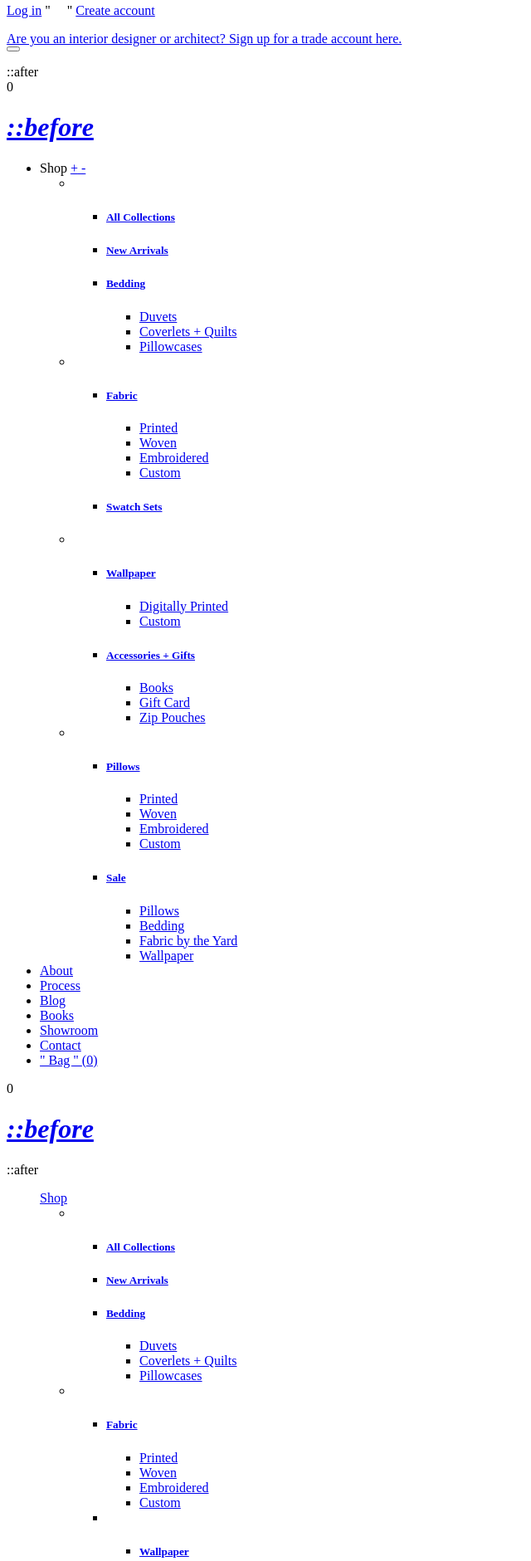
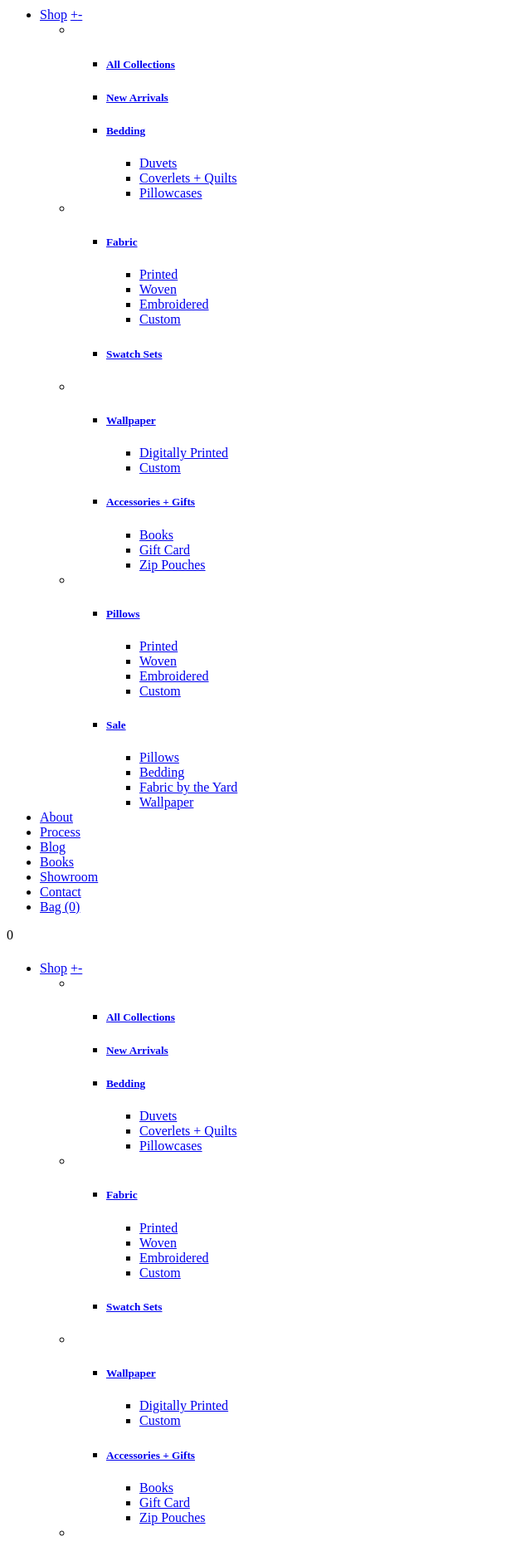
Before and after one commit to jla1084/html-navbar, a plain HTML site: page index.html in a window 1280 px wide. Shown: the part 38-1919 px from the top of the page at 83% size, without its empty margins (0-640 px from the left). Drawn offline with Linux system fonts and the light colour scheme.

Commit message:
Update index.html

```diff
--- a/index.html
+++ b/index.html
@@ -1,209 +1,87 @@
-<head>...</head>
-  <body id="rebecca-atwood-designs" class="<template-index">
-    <div class="header_wrapper offset-nav">
-      <div class="info-bar showMobile">
-        <div class="wrapper">
-          <div class="text-left">
-            <p class="site-header--text-links marketing-link">
-              <a href="/account/login" id="customer_login_link">Log in</a>
-              "
-
-                        &nbsp;  &nbsp;
-                        "
-              <a href="/account/register" id="customer_register_link">Create account
-              </a>
-            </p>
-          </div>
-        <div class="marketing-top marketing-top--hidden">
-          <a class="marketing-link" href="https://rebeccaatwood.com/pages/trade">Are
-          you an interior designer or architect? Sign up for a trade account here.
-          </a>
-        </div?
-      <div class="header-search__wrapper">
-        <div class="header-search">
-          <form action="/search" method="get" class="input-group search" role=
-          "search">
-            <inpute class="search-bar snize-input-style" type="search" name="q"
-            placeholder="Search" autocomplete="off">
-            <button type="submit" class="btn search-btn"></button>
-          </form>
-        </div>
-      </div>
-      ::after
-    </div>
-  </div>
-</div>
-<div id="sticky-nav-sticky-wrapper" class="sticky-wrapper" style="height: 80px;">
-  <div id="sticky-nav" class="header_wrapper">
-    <header class="site-header showMobile" role="banner">
+<header class="site-header showDesktop" role="banner">
       <div class="wrapper nav-wrapper">
         <div class="nav--desktop">
-          <div class="mobile wrapper">
+          <div class="mobile-wrapper">
   <div class="header-cart__wrapper hidden-lg">
-              <a href="/cart" class="CartToggle header-cart">
-                <i class="icon icon-ra_bag"></i>
-              </a>
-              <span class="header-cart__bubble cartCount has-items cartCount updater
-              hidden-count">0</span>
+    <a href="/cart" class="CartToggle header-cart"><i class="icon icon-ra_bag"></i></a>
+    <span class="header-cart__bubble cartCount has-items cartCount-updater  hidden-count">0</span>
   </div>
   <div class="logo-wrapper ">
-            <h1 class="h4 header-logo" itemscope itemtype="http://schema.org/
-            Organization">
-              <a href="L" itemcrop="url">
-                <i class="icon icon-ra_primary-logo">
-                  ::before
-                </i>
-              </a>
+      <h1 class="h4 header-logo" itemscope="" itemtype="http://schema.org/Organization">
+        <a href="/" itemprop="url"><i class="icon icon-ra_primary-logo"></i></a>
       </h1>
   </div>
-          <a href class="menuToggle header-hamburger"></a>
+  <a href="" class="menuToggle header-hamburger"></a>
 </div>
-      <div class="header-menu nav wrapper">
+<div class="header-menu nav-wrapper">
   <ul class="main-menu accessibleNav">
   <li class="grandparent  kids-4">
-            <a ref="#" class="nav-link: id="Shop">Shop</a>
-            <a href="#" class="nav-carat">
-                <span class="plus">+</span>
-                <span class="minus">-</span>
-              </a>
+    <a href="#" class="nav-link" id="Shop">Shop</a>
+    <a href="#" class="nav-carat"><span class="plus">+</span><span class="minus">-</span></a>
       <div class="main-menu-dropdown">
         <ul class="main-menu-dropdown--list">
-                <li areia-haspopup="tru">
-                  <ul class="collection-nav--child">
-                    <li class="collection-nav--child-link">
-                      <h5>
-                        <a href="/collections/all">All Collections</a>
-                      </h5>
-                    </li>
-                    <li class="collection-nav--child-link">
-                      <h5>
-                        <a href="/collections/new-arrivals">New Arrivals</a>
-                      </h5>
-                    </li>
-                    <li class="collection-nav--child-link">
-                      <h5>
-                        <a href="/collections/bedding">Bedding</a>
-                      </h5>
-                    <ul class="collection-nav--granchild">
-                      <li class="collection-nav--granchild-link">
-                        <a href="/collections/duvets">Duvets</a>
-                      </li>
-                      <li class="collection-nav--granchild-link">
-                        <a href="/collections/quilts">Coverlets + Quilts</a>
-                      </li>
-                      <li class="collection-nav--grandchild-link">
-                        <a href="/collections/pillowcases">Pillowcases</a>
-                      </li>
-                    </ul>
-                  </li>
-                </ul>
-              </li>
-            <li aria-haspopup="true">
-              <ul class:"collection-nav--child">
-                <li class="collection-nav--child-link">
-                  <h5>
-                    <a href="/collections/fabric-by-the-yard">Fabric</a>
-                  </h5>
-                <ul class="collection-nav--grandchild">
-                  <li class=:collection-nav--grandchild-link">
-                    <a href="/collections/fabric-by-the-yeard/Printed">
-                      Printed</a>
-                  </li>
-                  <li class=:collection-nav--grandchild-link">
-                    <a href="/collections/fabric-by-the-yeard/Woven">Woven
-                    </a>
-                  </li>
-                  <li class=:collection-nav--grandchild-link">
-                    <a href="/collections/emboridered-fabrics">Embroidered
-                    </a>
-                  </li>
-                  <li class=:collection-nav--grandchild-link">
-                    <a href="/cpages/custom-order-faq">Custom</a>
-                  </li>
-                </ul>
-              </li>
-            <li class="collection-nav--child-link">
-              <h5>
-                <a href="/collections/swatch-sets">Swatch Sets</a>
-              </h5>
-            </li>
-          </ul>
-        </li>
 <li aria-haspopup="true">
     <ul class="collection-nav--child">
-            <li class="collection-nav--child-link">
-              <h5>
-                <a href="/collections/wallpapers">Wallpaper</a>
-              </h5>
-              <ul class="collection-nav--granschild">
-                <li class="collection-nav-grandchild-link">
-                  <a href="/collection/wallpapers">Digitally Printed</a>
+      <li class="collection-nav--child-link"><h5><a href="/collections/all">All Collections</a></h5>
       </li>
-                <li class="collection-nav--grandchild-link">
-                  <a href="/pages/custom-order-faq">Custom</a>
+      <li class="collection-nav--child-link"><h5><a href="/collections/new-arrivals">New Arrivals</a></h5>
       </li>
-              </ul>
-            </li>
-            <li class="collection-nav-child-link">
-              <h5>
-                <a href="/collections/accessories-gift">Accessories +
-                  Gifts</a>
-              </h5>
+      <li class="collection-nav--child-link"><h5><a href="/collections/bedding">Bedding</a></h5>
       <ul class="collection-nav--grandchild">
-              <li class="collection-nav--grandchild-link">
-                <a href="/collections/books">Books</a>
-              </li>
-              <li class="collection-nav--grandchild-link">
-                <a href="/products/gift-cards">Gift Card</a>
-              </li>
-              <li class="collection-nav--grandchild-link">
-                <a href="/collections/zip-pouches">Zip Pouches</a>
-              </li>
+          <li class="collection-nav--grandchild-link"><a href="/collections/duvets">Duvets</a></li>
+          <li class="collection-nav--grandchild-link"><a href="/collections/quilts">Coverlets + Quilts</a></li>
+          <li class="collection-nav--grandchild-link"><a href="/collections/pillowcases">Pillowcases</a></li>
       </ul>
       </li>
     </ul>
 </li>
 <li aria-haspopup="true">
     <ul class="collection-nav--child">
-          <li class="collection-nav--child-link">
-            <h5>
-              <a href="/collections/pillows">Pillows</a>
-            </h5>
+      <li class="collection-nav--child-link"><h5><a href="/collections/fabric-by-the-yard">Fabric</a></h5>
       <ul class="collection-nav--grandchild">
-              <li class="collection-nav--grandchild-link">
-                <a href="/collections/pillows/Printed">Printed</a>
+          <li class="collection-nav--grandchild-link"><a href="/collections/fabric-by-the-yard/Printed">Printed</a></li>
+          <li class="collection-nav--grandchild-link"><a href="/collections/fabric-by-the-yard/Woven">Woven</a></li>
+          <li class="collection-nav--grandchild-link"><a href="/collections/embroidered-fabrics">Embroidered</a></li>
+          <li class="collection-nav--grandchild-link"><a href="/pages/custom-order-faq">Custom</a></li>
+      </ul>
       </li>
-              <li class="collection-nav--grandchild-link">
-                <a href="/collections/pillows/Woven">Woven</a>
-              </li>
-              <li class="collection-nav--grandchild-link">
-                <a href="/collections/embroidered-pillows/Hand-
-                Embroidered">Embroidered</a>
-              </li>
-              <li class="collection-nav--grandchild-link">
-                <a href="/products/custom-pillow">Custom</a>
+      <li class="collection-nav--child-link"><h5><a href="/collections/swatch-sets">Swatch Sets</a></h5>
       </li>
     </ul>
 </li>
-          <li class="collection-nav--child-link">
-            <h5>
-              <a href="/collections/sale/sale">Sale</a>
-            </h5>
+<li aria-haspopup="true">
+    <ul class="collection-nav--child">
+      <li class="collection-nav--child-link"><h5><a href="/collections/wallpapers">Wallpaper</a></h5>
       <ul class="collection-nav--grandchild">
-              <li class="collection-nav--grandchild-link">
-                <a href="/collections/pillows/sale">Pillows</a>
+          <li class="collection-nav--grandchild-link"><a href="/collections/wallpapers">Digitally Printed</a></li>
+          <li class="collection-nav--grandchild-link"><a href="/pages/custom-order-faq">Custom</a></li>
+      </ul>
       </li>
-              <li class="collection-nav--grandchild-link">
-                <a href="/collections/bedding/sale">Bedding</a>
+      <li class="collection-nav--child-link"><h5><a href="/collections/accessories-gift">Accessories + Gifts</a></h5>
+      <ul class="collection-nav--grandchild">
+          <li class="collection-nav--grandchild-link"><a href="/collections/books">Books</a></li>
+          <li class="collection-nav--grandchild-link"><a href="/products/gift-card">Gift Card</a></li>
+          <li class="collection-nav--grandchild-link"><a href="/collections/zip-pouches">Zip Pouches</a></li>
+      </ul>
       </li>
-              <li class="collection-nav--grandchild-link">
-                <a href="/collections/fabric-by-the-yard/sale">Fabric
-                by the Yard</a>
+    </ul>
 </li>
-              <li class="collection-nav--grandchild-link">
-                <a href="/collections/screen-printed-wallpaper/sale">
-                  Wallpaper</a>
+<li aria-haspopup="true">
+    <ul class="collection-nav--child">
+      <li class="collection-nav--child-link"><h5><a href="/collections/pillows">Pillows</a></h5>
+      <ul class="collection-nav--grandchild">
+          <li class="collection-nav--grandchild-link"><a href="/collections/pillows/Printed">Printed</a></li>
+          <li class="collection-nav--grandchild-link"><a href="/collections/pillows/Woven">Woven</a></li>
+          <li class="collection-nav--grandchild-link"><a href="/collections/embroidered-pillows/Hand-Embroidered">Embroidered</a></li>
+          <li class="collection-nav--grandchild-link"><a href="/products/custom-pillow">Custom</a></li>
+      </ul>
       </li>
+      <li class="collection-nav--child-link"><h5><a href="/collections/sale/sale">Sale</a></h5>
+      <ul class="collection-nav--grandchild">
+          <li class="collection-nav--grandchild-link"><a href="/collections/pillows/sale">Pillows</a></li>
+          <li class="collection-nav--grandchild-link"><a href="/collections/bedding/sale">Bedding</a></li>
+          <li class="collection-nav--grandchild-link"><a href="/collections/fabric-by-the-yard/sale">Fabric by the Yard</a></li>
+          <li class="collection-nav--grandchild-link"><a href="/collections/screen-printed-wallpaper/sale">Wallpaper</a></li>
       </ul>
       </li>
     </ul>
@@ -221,7 +99,7 @@
     <a href="/blogs/from-the-studio" class="nav-link" id="Blog">Blog</a>
   </li>
   <li class="child  kids-0">
-  <a href="/pages/books" class="nav-link" id="Books">Books</a>
+    <a href="/pages/book" class="nav-link" id="Books">Books</a>
   </li>
   <li class="child  kids-0">
     <a href="/pages/visit-us" class="nav-link" id="Showroom">Showroom</a>
@@ -229,178 +107,104 @@
   <li class="child  kids-0">
     <a href="/pages/contact" class="nav-link" id="Contact">Contact</a>
   </li>
-<li class="child  kids-0">
+    <li class="cart-text-link">
       <a href="/cart" class="CartToggle">
-    "
         Bag
-            "
         <span class=" hidden-count " id="nav-cartCountDesktop">(0)</span>
       </a>
     </li>
   </ul>
 </div>
         </div>
-<div class="nav--mobile" style>
+        <div class="nav--mobile" style="">
           <div class="mobile-wrapper">
   <div class="header-cart__wrapper hidden-lg">
-      <a href="/cart" class="CartToggle header-cart">
-        <i class="icon icon-ra_bag"></i>
-      </a>
-      <span class="header-cart__bubble cartCount has-items cartCount-updater
-      hidden-count">0</span>
+    <a href="/cart" class="CartToggle header-cart"><i class="icon icon-ra_bag"></i></a>
+    <span class="header-cart__bubble cartCount has-items cartCount-updater  hidden-count">0</span>
   </div>
   <div class="logo-wrapper ">
-    <h1 class="h4 header-logo" itemscope itemtype="http://schema.org/
-    Oragnization">
-      <a href="L" itemprop="url">
-        <i class="icon icon-ra_primary-logo">
-        ::before
-        </i>
-      </a>
+      <h1 class="h4 header-logo" itemscope="" itemtype="http://schema.org/Organization">
+        <a href="/" itemprop="url"><i class="icon icon-ra_primary-logo"></i></a>
       </h1>
   </div>
-  <a href class="menuToggle header-hamburger"></a>
-  ::after
+  <a href="" class="menuToggle header-hamburger"></a>
 </div>
 <div class="header-menu nav-wrapper">
-  <ul class:"grandparent kids-4">
+  <ul class="main-menu accessibleNav">
+  <li class="grandparent  kids-4">
     <a href="#" class="nav-link" id="Shop">Shop</a>
-    <a href="#" class="nav-carat">
-    </a>
+    <a href="#" class="nav-carat"><span class="plus">+</span><span class="minus">-</span></a>
       <div class="main-menu-dropdown">
         <ul class="main-menu-dropdown--list">
 <li aria-haspopup="true">
     <ul class="collection-nav--child">
-            <li class="collection-nav--child-link">
-              <h5>
-                <a href="/collections/all">All Collections</a>
-              </h5>
+      <li class="collection-nav--child-link"><h5><a href="/collections/all">All Collections</a></h5>
       </li>
-            <li class="collection-nav--child-link">
-              <h5>
-                <a href="/collections/new-arrivals">New Arrivals</a>
-              </h5>
-            <li class="collection-nav--child-link">
-              <h5>
-                <a href="/collections/bedding">Bedding</a>
-              </h5>
+      <li class="collection-nav--child-link"><h5><a href="/collections/new-arrivals">New Arrivals</a></h5>
+      </li>
+      <li class="collection-nav--child-link"><h5><a href="/collections/bedding">Bedding</a></h5>
       <ul class="collection-nav--grandchild">
-              <li class="collection-nav--grandchild-link">
-                <a href="/collections/duvets">Duvets</a>
-              </li>
-              <li class="collection-nav--grandchild-link">
-                <a href="/collections/quilts">Coverlets + Quilts</a>
-              </li>
-              <li class="collection-nav--grandchild-link">
-                <a href="/collections/pillowcases">Pillowcases</a>
-              </li>
+          <li class="collection-nav--grandchild-link"><a href="/collections/duvets">Duvets</a></li>
+          <li class="collection-nav--grandchild-link"><a href="/collections/quilts">Coverlets + Quilts</a></li>
+          <li class="collection-nav--grandchild-link"><a href="/collections/pillowcases">Pillowcases</a></li>
       </ul>
       </li>
     </ul>
 </li>
 <li aria-haspopup="true">
     <ul class="collection-nav--child">
-          <li class="collection-nav--child-link">
-            <h5>
-              <a href="/collections/fabric-by-the-yard">Fabric</a>
-            </h5>
+      <li class="collection-nav--child-link"><h5><a href="/collections/fabric-by-the-yard">Fabric</a></h5>
       <ul class="collection-nav--grandchild">
-              <li class="collection-nav--grandchild-link">
-                <a href="/collections/pillows/Printed">Printed</a>
+          <li class="collection-nav--grandchild-link"><a href="/collections/fabric-by-the-yard/Printed">Printed</a></li>
+          <li class="collection-nav--grandchild-link"><a href="/collections/fabric-by-the-yard/Woven">Woven</a></li>
+          <li class="collection-nav--grandchild-link"><a href="/collections/embroidered-fabrics">Embroidered</a></li>
+          <li class="collection-nav--grandchild-link"><a href="/pages/custom-order-faq">Custom</a></li>
+      </ul>
       </li>
-              <li class="collection-nav--grandchild-link">
-                <a href="/collections/pillows/Woven">Woven</a>
-              </li>
-              <li class="collection-nav--grandchild-link">
-                <a href="/collections/embroidered-pillows/Hand-
-                Embroidered">Embroidered</a>
-              </li>
-              <li class="collection-nav--grandchild-link">
-                <a href="/products/custom-pillow">Custom</a>
+      <li class="collection-nav--child-link"><h5><a href="/collections/swatch-sets">Swatch Sets</a></h5>
       </li>
     </ul>
 </li>
 <li aria-haspopup="true">
     <ul class="collection-nav--child">
-              <li class="collection-nav--child-link">
-                <h5>
-                  <a href="/collections/wallpapers">Wallpaper</a>
-                </h5>
-                <ul class="collection-nav--granschild">
-                  <li class="collection-nav-grandchild-link">
-                    <a href="/collection/wallpapers">Digitally Printed</a>
-                  </li>
-                  <li class="collection-nav--grandchild-link">
-                    <a href="/pages/custom-order-faq">Custom</a>
-                  </li>
+      <li class="collection-nav--child-link"><h5><a href="/collections/wallpapers">Wallpaper</a></h5>
+      <ul class="collection-nav--grandchild">
+          <li class="collection-nav--grandchild-link"><a href="/collections/wallpapers">Digitally Printed</a></li>
+          <li class="collection-nav--grandchild-link"><a href="/pages/custom-order-faq">Custom</a></li>
       </ul>
       </li>
-              <li class="collection-nav-child-link">
-                <h5>
-                  <a href="/collections/accessories-gift">Accessories +
-                    Gifts</a>
-                </h5>
+      <li class="collection-nav--child-link"><h5><a href="/collections/accessories-gift">Accessories + Gifts</a></h5>
       <ul class="collection-nav--grandchild">
-                <li class="collection-nav--grandchild-link">
-                  <a href="/collections/books">Books</a>
-                </li>
-                <li class="collection-nav--grandchild-link">
-                  <a href="/products/gift-cards">Gift Card</a>
-                </li>
-                <li class="collection-nav--grandchild-link">
-                  <a href="/collections/zip-pouches">Zip Pouches</a>
-                </li>
+          <li class="collection-nav--grandchild-link"><a href="/collections/books">Books</a></li>
+          <li class="collection-nav--grandchild-link"><a href="/products/gift-card">Gift Card</a></li>
+          <li class="collection-nav--grandchild-link"><a href="/collections/zip-pouches">Zip Pouches</a></li>
       </ul>
       </li>
     </ul>
 </li>
 <li aria-haspopup="true">
     <ul class="collection-nav--child">
-            <li class="collection-nav--child-link">
-              <h5>
-                <a href="/collections/pillows">Pillows</a>
-              </h5>
+      <li class="collection-nav--child-link"><h5><a href="/collections/pillows">Pillows</a></h5>
       <ul class="collection-nav--grandchild">
-                <li class="collection-nav--grandchild-link">
-                  <a href="/collections/pillows/Printed">Printed</a>
-                </li>
-                <li class="collection-nav--grandchild-link">
-                  <a href="/collections/pillows/Woven">Woven</a>
-                </li>
-                <li class="collection-nav--grandchild-link">
-                  <a href="/collections/embroidered-pillows/Hand-
-                  Embroidered">Embroidered</a>
-                </li>
-                <li class="collection-nav--grandchild-link">
-                  <a href="/products/custom-pillow">Custom</a>
-                </li>
+          <li class="collection-nav--grandchild-link"><a href="/collections/pillows/Printed">Printed</a></li>
+          <li class="collection-nav--grandchild-link"><a href="/collections/pillows/Woven">Woven</a></li>
+          <li class="collection-nav--grandchild-link"><a href="/collections/embroidered-pillows/Hand-Embroidered">Embroidered</a></li>
+          <li class="collection-nav--grandchild-link"><a href="/products/custom-pillow">Custom</a></li>
       </ul>
       </li>
-            <li class="collection-nav--child-link">
-              <h5>
-                <a href="/collections/sale/sale">Sale</a>
-              </h5>
+      <li class="collection-nav--child-link"><h5><a href="/collections/sale/sale">Sale</a></h5>
       <ul class="collection-nav--grandchild">
-                <li class="collection-nav--grandchild-link">
-                  <a href="/collections/pillows/sale">Pillows</a>
-                </li>
-                <li class="collection-nav--grandchild-link">
-                  <a href="/collections/bedding/sale">Bedding</a>
-                </li>
-                <li class="collection-nav--grandchild-link">
-                  <a href="/collections/fabric-by-the-yard/sale">Fabric
-                  by the Yard</a>
-                </li>
-                <li class="collection-nav--grandchild-link">
-                  <a href="/collections/screen-printed-wallpaper/sale">
-                    Wallpaper</a>
-                </li>
+          <li class="collection-nav--grandchild-link"><a href="/collections/pillows/sale">Pillows</a></li>
+          <li class="collection-nav--grandchild-link"><a href="/collections/bedding/sale">Bedding</a></li>
+          <li class="collection-nav--grandchild-link"><a href="/collections/fabric-by-the-yard/sale">Fabric by the Yard</a></li>
+          <li class="collection-nav--grandchild-link"><a href="/collections/screen-printed-wallpaper/sale">Wallpaper</a></li>
       </ul>
       </li>
     </ul>
 </li>
         </ul>
       </div>
+  </li>
   <li class="child  kids-0">
     <a href="/pages/about-us" class="nav-link" id="About">About</a>
   </li>
@@ -411,7 +215,7 @@
     <a href="/blogs/from-the-studio" class="nav-link" id="Blog">Blog</a>
   </li>
   <li class="child  kids-0">
-    <a href="/pages/books" class="nav-link" id="Books">Books</a>
+    <a href="/pages/book" class="nav-link" id="Books">Books</a>
   </li>
   <li class="child  kids-0">
     <a href="/pages/visit-us" class="nav-link" id="Showroom">Showroom</a>
@@ -419,11 +223,9 @@
   <li class="child  kids-0">
     <a href="/pages/contact" class="nav-link" id="Contact">Contact</a>
   </li>
-  <li class="child  kids-0">
+    <li class="cart-text-link">
       <a href="/cart" class="CartToggle">
-      "
         Bag
-              "
         <span class=" hidden-count " id="nav-cartCountDesktop">(0)</span>
       </a>
     </li>
@@ -431,11 +233,7 @@
 </div>
         </div>
         <div class="ajaxCart-fullContainer hidden wrapper">
-          <div class="ajaxCart" id="download-modal" style="left: 0px; top: 0px; right: 0px;"></div>
+          <div class="ajaxCart" id="download-modal" style="right: 0px; top: 0px;"></div>
         </div>
-        ::after
       </div>
     </header>
-  </div>
-</div>
-<!-- <div id="phantom"></div> -->
```
Lines whose indentation alone changed are shown as unchanged.
